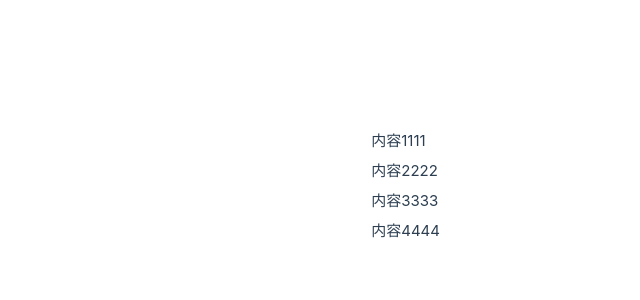
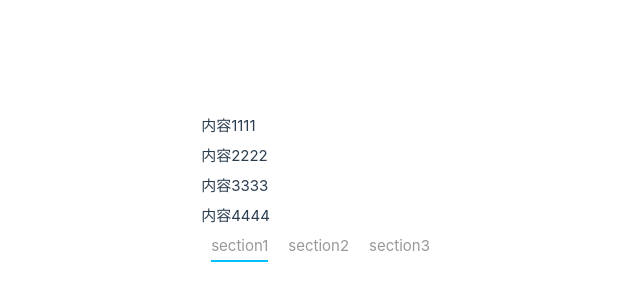
Before and after one commit to moning3/vue3-assembly, a Vue app: page / in a window 1280 px wide. Shown: the part 214-514 px from the top of the page, without its empty margins (200-840 px from the left). Built offline with nearby package versions, Linux system fonts and the light colour scheme.

Commit message:
tabs 差tab panel

```diff
--- a/src/App.vue
+++ b/src/App.vue
@@ -1,16 +1,18 @@
 <template>
 
   <div class="content">
-    <!-- <div class="tooltip-box">
-
-      <Tooltip :data="msg" :pos="loc">
-        <div>{{loc}}</div>
-      </Tooltip>
-    </div> -->
-    <div class="tooltip-box" v-for="item in posts" :key="item.id" :class="`tooltip-postion-${item.loc}`">
+    <div class="tooltip-content" v-for="item in posts" :key="item.id" :class="`tooltip-postion-${item.loc}`">
       <Tooltip :data="item.msg" :pos="item.loc">
         <div>{{item.data}}</div>
       </Tooltip>
+    </div>
+
+    <div class="tabs-content">
+      <Tabs :tabs-list="tabList">
+        <tab-panel v-for="tab in tabList" :key="tab.id">
+          {{tab.msg}}
+        </tab-panel>
+      </Tabs>
     </div>
   </div>
 </template>
@@ -18,9 +20,8 @@
 <script setup>
 import { ref } from "vue";
 import Tooltip from "./components/Tooltip.vue";
-
-const msg = ref("描述内容展示,描述内容展示.描述内容展示/描述内容展示");
-const loc = ref("bottom");
+import Tabs from "./components/Tabs/Tabs.vue";
+import tabPanel from "./components/Tabs/TabPanel.vue";
 
 const posts = [
   { id: 1, data: "内容1111", msg: "描述内容1213", loc: "top" },
@@ -28,6 +29,11 @@ const posts = [
   { id: 3, data: "内容3333", msg: "描述内容实打实的撒", loc: "right" },
   { id: 4, data: "内容4444", msg: "描述内容是歌功颂德分", loc: "bottom" }
 ];
+const tabList = [
+  { id: 1, name: "section1", msg: "内容内容内容Panel1" },
+  { id: 2, name: "section2", msg: "内容内容内容Panel222222" },
+  { id: 3, name: "section3", msg: "内容内容内容Panel33333" }
+];
 </script>
 
  <style lang="scss" scoped>
--- /dev/null
+++ b/src/components/Tabs/Tab.vue
@@ -0,0 +1,30 @@
+<template>
+  <span class="tab-section">{{getData}}</span>
+</template>
+<script setup>
+import { defineProps, computed } from "vue";
+const props = defineProps({
+  section: {
+    type: String
+  }
+});
+const getData = computed(() => {
+  return props.section;
+});
+// console.log(props.isActive);
+</script>
+<style lang="scss">
+.tab-section {
+  display: inline-block;
+  margin: 0 10px;
+  color: #999;
+  line-height: 30px;
+  height: 30px;
+  cursor: pointer;
+}
+.tab-section:hover,
+.tab-active {
+  border-bottom: 2px #00bfff solid;
+  line-height: 28px;
+}
+</style>
--- /dev/null
+++ b/src/components/Tabs/TabList.vue
@@ -0,0 +1,25 @@
+<template lang="">
+    <div>
+        <Tab v-for="(tab, index) in list" :section="tab.name" :key="tab.id"
+        :class="{'tab-active': index === currentActive }"
+        @click="changeActive(index)">
+        </Tab>
+    </div>
+</template>
+<script setup>
+import Tab from "./Tab.vue";
+import { defineProps, computed, ref, reactive } from "vue";
+const props = defineProps({
+  list: {
+    type: Array,
+    default: []
+  }
+});
+let currentActive = ref(0);
+const changeActive = index => {
+  currentActive.value = index;
+  return currentActive;
+};
+</script>
+<style lang="scss">
+</style>
--- /dev/null
+++ b/src/components/Tabs/TabPanel.vue
@@ -0,0 +1,7 @@
+<template lang="">
+    <slot/>
+</template>
+<script setup>
+</script>
+<style lang="scss">
+</style>
--- /dev/null
+++ b/src/components/Tabs/Tabs.vue
@@ -0,0 +1,20 @@
+<template lang="">
+
+        <TabList :list="getList"></TabList>
+
+</template>
+<script setup>
+import TabList from "./TabList.vue";
+import { defineProps, computed } from "vue";
+const props = defineProps({
+  tabsList: {
+    type: Array,
+    default: []
+  }
+});
+const getList = computed(() => {
+  return props.tabsList;
+});
+</script>
+<style lang="scss">
+</style>
```
